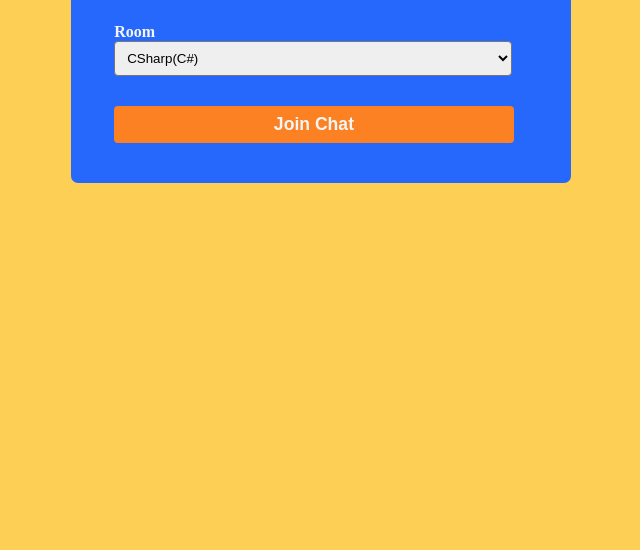
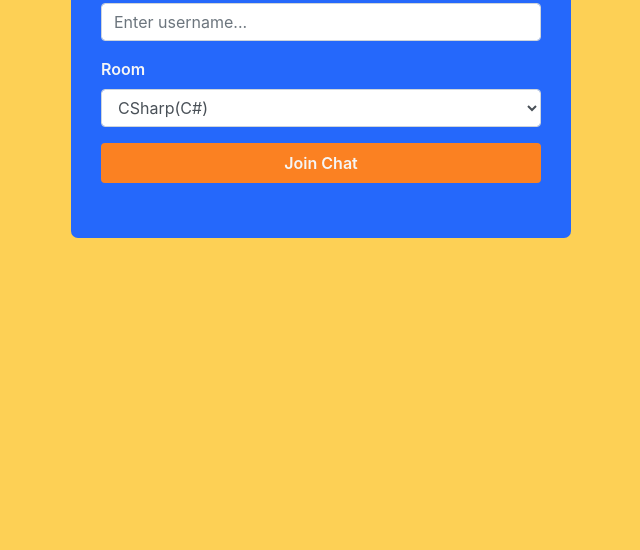
Before and after one commit to salmanshafiq00/ChatBot, a website: page index.html in a window 1280 px wide. Shown: the part 250-800 px from the top of the page, without its empty margins (319-959 px from the left). Drawn offline with nearby package versions, Linux system fonts and the light colour scheme.

Commit message:
CDN added to index.html

```diff
--- a/index.html
+++ b/index.html
@@ -4,7 +4,57 @@
     <meta charset="UTF-8" />
     <meta name="viewport" content="width=device-width, initial-scale=1.0" />
     <meta http-equiv="X-UA-Compatible" content="ie=edge" />
-		<link rel="stylesheet" href="style.css">
+	<!-- Latest compiled and minified CSS -->
+<link rel="stylesheet" href="https://cdn.jsdelivr.net/npm/bootstrap@4.6.1/dist/css/bootstrap.min.css">
+
+<!-- jQuery library -->
+<script src="https://cdn.jsdelivr.net/npm/jquery@3.6.0/dist/jquery.slim.min.js"></script>
+
+<!-- Popper JS -->
+<script src="https://cdn.jsdelivr.net/npm/popper.js@1.16.1/dist/umd/popper.min.js"></script>
+
+<!-- Latest compiled JavaScript -->
+<script src="https://cdn.jsdelivr.net/npm/bootstrap@4.6.1/dist/js/bootstrap.bundle.min.js"></script>
+    <!-- <link rel="stylesheet" href="site.css"> -->
+    <style>
+      #body {
+        background: #fdd055;
+      }
+      .loginContainer {
+        background-color: #2568fb;
+        width: 50%;
+        padding: 30px;
+        max-width: 500px;
+        margin: auto;
+        margin-top: 10%;
+        border-radius: 7px;
+      }
+      header > h1 {
+        color: #bcfd4c;
+        text-align: center;
+        margin-bottom: 15px;
+      }
+      label[for="username"],
+      label[for="room"] {
+        color: whitesmoke;
+        font-weight: 600;
+      }
+
+      #homeBtn {
+        padding: 8px;
+        width: 100%;
+        margin-bottom: 25px;
+        border-radius: 4px;
+        background-color: #fb8122;
+        border: none;
+        color: whitesmoke;
+        font-weight: 600;
+      }
+      #homeBtn:hover {
+        background-color: #fd9647;
+        box-shadow: tomato;
+      }
+    </style>
     <title>SFS ChatBot</title>
   </head>
   <body id="body">
@@ -14,15 +64,21 @@
       </header>
       <main class="join-main">
         <form action="chat.html">
-
-					<div class="form-control">
+          <div class="form-group">
             <label for="username">Username</label>
-						<input type="text" name="username"id="username" placeholder="Enter username..." required />
+            <input
+              type="text"
+              class="form-control"
+              name="username"
+              id="username"
+              placeholder="Enter username..."
+              required
+            />
           </div>
 
-					<div class="form-control">
-						<label for="room">Room</label>
-						<select name="room" id="room">
+          <div class="form-group">
+            <label for="room" class="control-label">Room</label>
+            <select name="room" id="room" class="form-control">
               <option value="CSharp(C#)">CSharp(C#)</option>
               <option value="Web Development">Web Development</option>
               <option value="Graphics Design">Graphics Design</option>
@@ -31,7 +87,7 @@
               <option value="Database">Database</option>
             </select>
           </div>
-                        <input type="submit" id="homeBtn" class="btn" value="Join Chat" />
+          <input type="submit" id="homeBtn" class="btn btn-large" value="Join Chat" />
         </form>
       </main>
     </div>
--- a/public/style.css
+++ b/public/style.css
@@ -139,58 +139,3 @@ div.message :last-child{
 .btn:hover{
     background-color: #0999bd;
 }
-
-/* for home page */
-#body{
-    background: #fdd055;
-}
-.loginContainer{
-    background-color: #2568FB;
-    width: 50%;
-    padding: 15px;
-    max-width: 500px;
-    margin: auto;
-    margin-top: 10%;
-    border-radius: 7px;
-
-}
-header > h1{
-    color: #BCFD4C;
-    text-align: center;
-    margin-bottom: 15px;
-}
-label[for=username], label[for = room]{
-    color: whitesmoke;
-    font-weight:600;
-}
-input[name = username]{
-    padding: 8px;
-    width: 90%;
-    margin-bottom: 25px;
-    border-radius: 4px;
-    border-style: 1px solid #71baff;
-}
-select{
-    padding: 8px;
-    width: 90%;
-    margin-bottom: 30px;
-    border-radius: 4px;
-}
-#homeBtn{
-    padding: 8px;
-    width: 85%;
-    margin-bottom: 25px;
-    margin-left: 6%;
-    border-radius: 4px;
-    background-color: #FB8122;
-    border: none;
-    color: whitesmoke;
-    font-weight:600;
-}
-#homeBtn:hover{
-    background-color: #fd9647;
-    box-shadow: tomato;
-}
-.form-control{
-    margin-left: 6%;
-}
```
Lines whose indentation alone changed are shown as unchanged.
